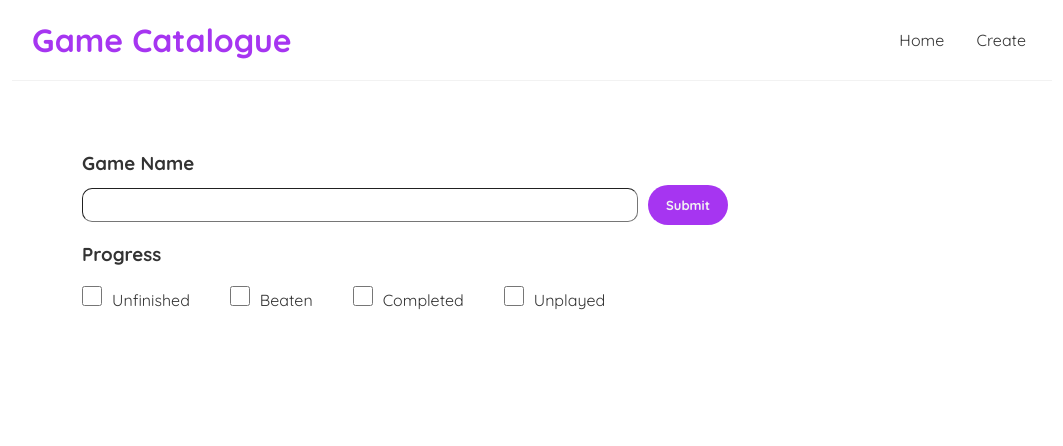
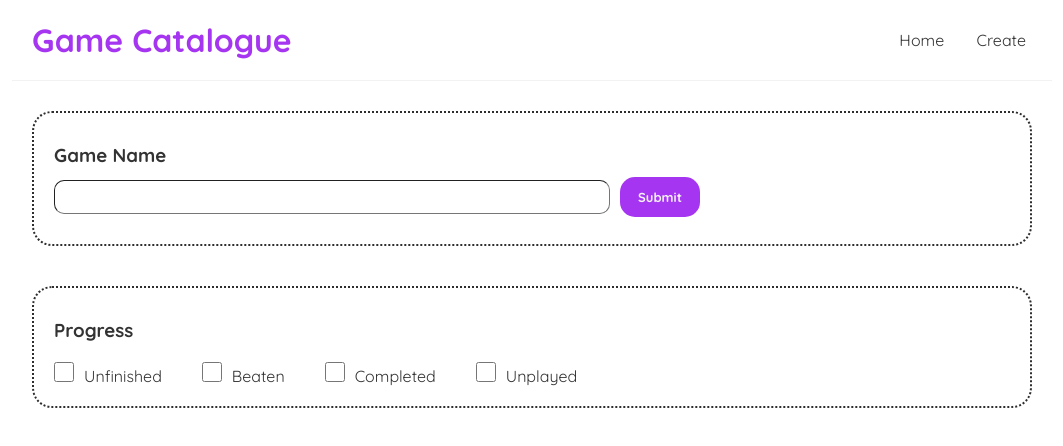
Before and after one commit to Robert56th/react-project-demo, a React (Create React App) app: page /create in a window 1280 px wide. Shown: the top 446 px of the page, without its empty margins (108-1171 px from the left). Built offline with nearby package versions, Linux system fonts and the light colour scheme.

Commit message:
tweaked styling -Doroteo

```diff
--- a/src/GameInfo.js
+++ b/src/GameInfo.js
@@ -4,9 +4,9 @@ const GameInfo = () => {
         <gi className="gameinfo">
             <div className="labelContainer">
                 <h3>Game Name</h3>
+                <input type="text"></input>
+                <button>Submit</button>
             </div>
-            <input type="text"></input>
-            <button>Submit</button>
 
         </gi>
      );
--- a/src/gameProg.js
+++ b/src/gameProg.js
@@ -1,8 +1,9 @@
 const GameProgress = () => {
     return (
         <gp className="gameprogress">
+            <div className="progress">
                 <h3>Progress</h3>
-            <div className="checkboxContainer">
+                <div>
                     <input type="checkbox"></input>
                     <label>Unfinished</label>
 
@@ -15,6 +16,7 @@ const GameProgress = () => {
                     <input type="checkbox"></input>
                     <label>Unplayed</label>
                 </div>
+            </div>
         </gp>
      );
 }
--- a/src/index.css
+++ b/src/index.css
@@ -28,10 +28,18 @@
 .navbar a:hover {
   color: #f1356d;
 }
-.content {
-  max-width: 900px;
-  margin: 40px auto;
+.gamecatalog .content {
+  max-width: 1000px;
+  margin: 20px auto;
+  padding: 10px;
+
+}
+.gameprogress .progress{
+  border: 2px dotted #2e2e2e;
+  border-radius: 20px;
   padding: 20px;
+  margin: 20px auto;
+
 }
 .gameprogress h3 {
   margin-top: 10px;
@@ -46,6 +54,12 @@
   width: 20px;
 }
 
+.gameinfo .labelContainer{
+  border: 2px dotted #2e2e2e;
+  border-radius: 20px;
+  padding: 20px;
+  margin-bottom: 40px ;
+}
 .gameinfo h3 {
   margin-top: 10px;
   margin-bottom: 10px;
@@ -65,6 +79,6 @@
   color: #f2f2f2;
   font-size: small;
   font-weight: bold;
-  border-radius: 20px;
+  border-radius: 15px;
   border-width: 0px;
 }
```
Lines whose indentation alone changed are shown as unchanged.
